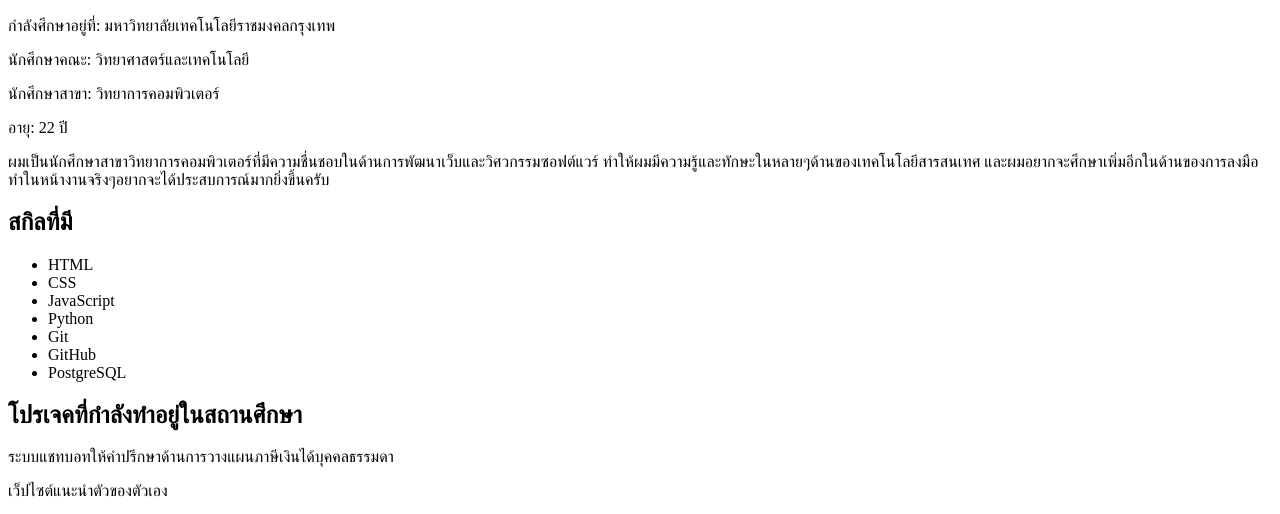
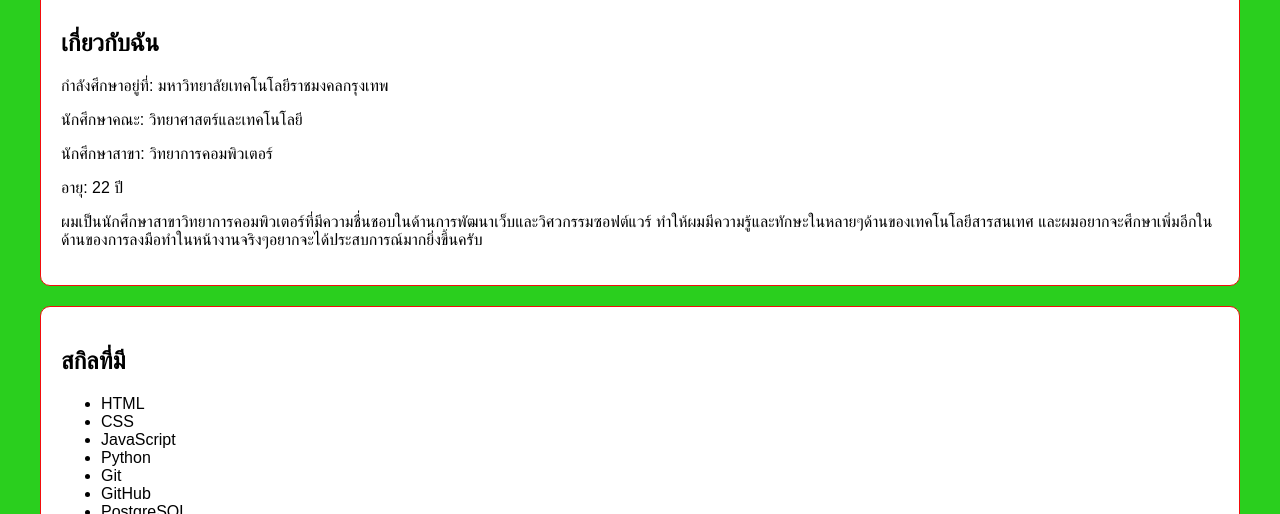
Before and after one commit to PodDuang2004/fullstack-bootcamp, a plain HTML site: page Portfolio/index.html in a window 1280 px wide. Shown: the part 110-624 px from the top of the page. Drawn offline with Linux system fonts and the light colour scheme.

Commit message:
Add CSS styling

```diff
--- a/Portfolio/index.html
+++ b/Portfolio/index.html
@@ -4,6 +4,7 @@
     <meta charset="UTF-8">
     <meta name="viewport" content="width=device-width, initial-scale=1.0">
     <title>Kritawat Portfolio</title>
+    <link rel="stylesheet" href="style.css">
 </head>
 <body>
     <h1>กฤตวัฏ พันธ์ทุมสาร</h1>
--- a/Portfolio/style.css
+++ b/Portfolio/style.css
@@ -0,0 +1,18 @@
+
+body{
+    font-family: Arial, sans-serif;
+    background:#2acf1e;
+    margin:40px;
+}
+
+header{
+    text-align: right;
+}
+
+section{
+    background:white;
+    padding:20px;
+    margin-top:20px;
+    border-radius:10px;
+    border: 1px solid #f10d0d;
+}
```
